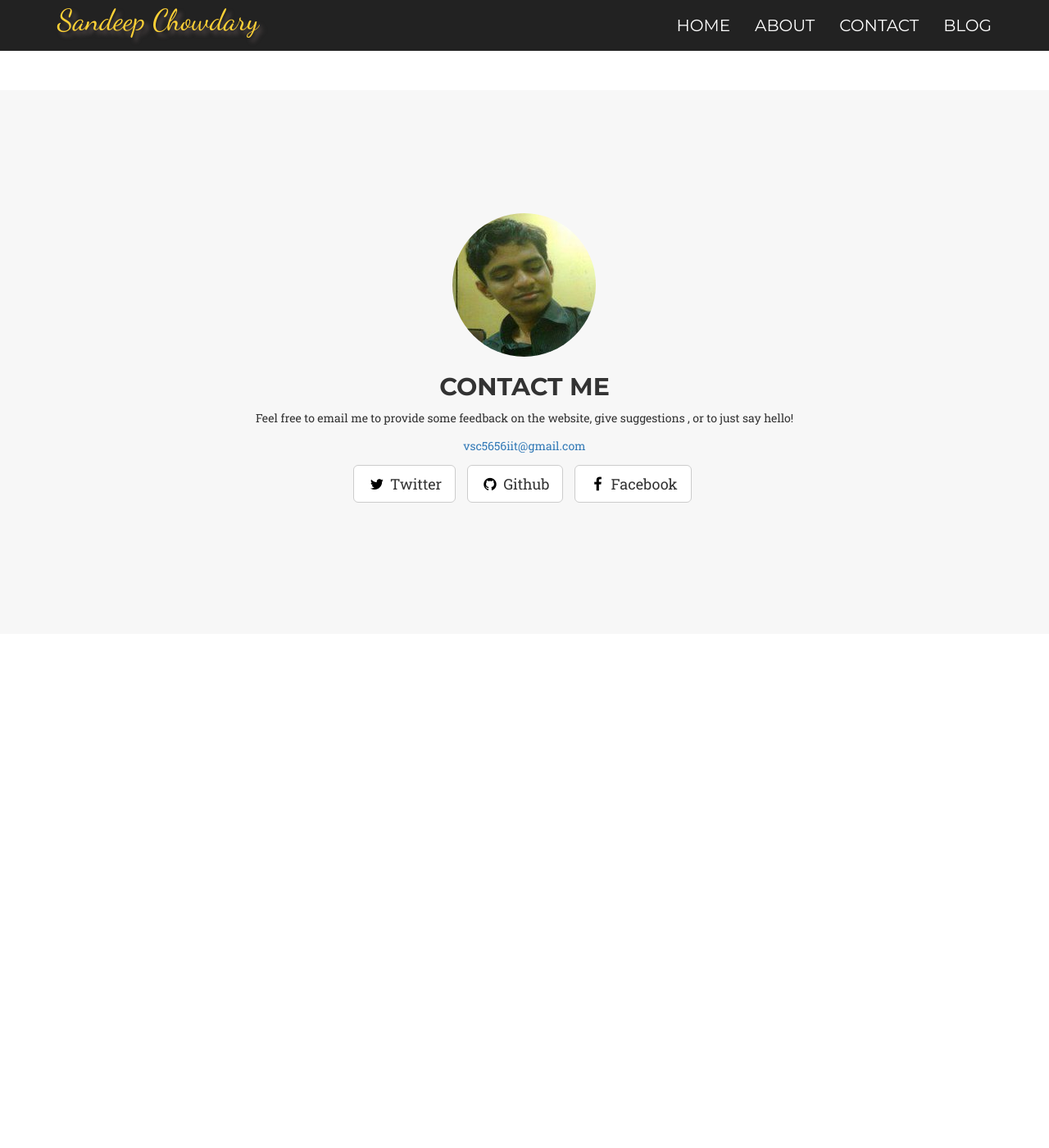
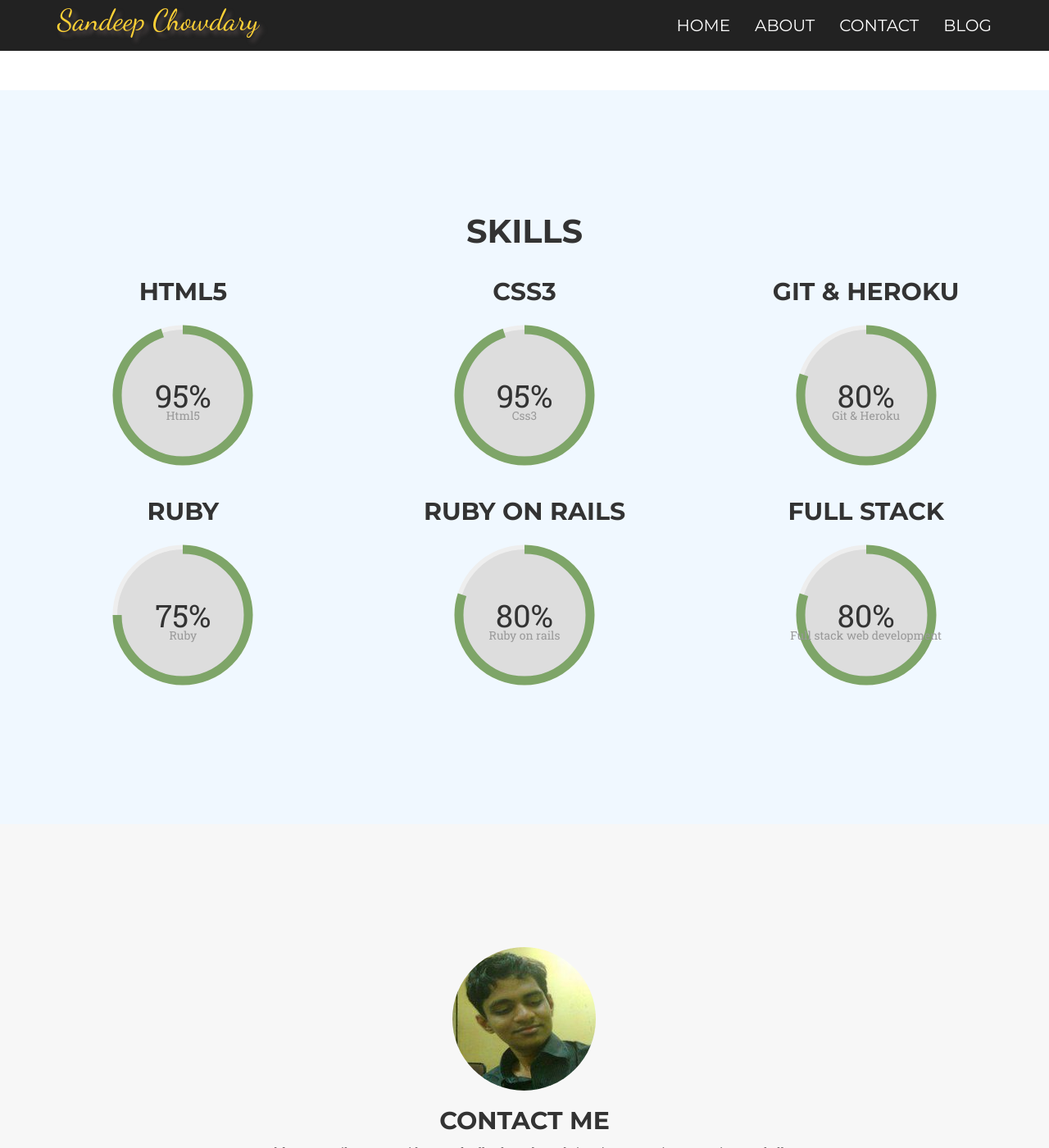
Before and after one commit to ViswanadhM/vsc5656iit.github.io, a Jekyll site: the page built from index.html, in a window 1280 px wide and 1400 px high, scrolled down 2471 px. Shown: the whole window at 82% size. Built offline with Jekyll 4.4.1, drawn with Linux system fonts in a browser that asks for light colours; nearby versions of some CDN libraries; some web fonts are replaced; before the commit the page ends 3244 px from its top, so only the background shows below that.

Commit message:
Skills section added to the site

```diff
--- a/_includes/head.html
+++ b/_includes/head.html
@@ -11,8 +11,10 @@
     <!-- Bootstrap Core CSS -->
     <link href="https://maxcdn.bootstrapcdn.com/bootstrap/3.3.1/css/bootstrap.min.css" rel='stylesheet' type='text/css'>
 
+
     <!-- Custom CSS -->
     <link href="/css/pwp.css" rel="stylesheet">
+    <link href="css/jquery.circliful.css" rel="stylesheet" type="text/css" />
     <link href='http://fonts.googleapis.com/css?family=Dancing+Script' rel='stylesheet' type='text/css'>
     <link href="http://fonts.googleapis.com/css?family=Montserrat:400,700" rel="stylesheet" type="text/css">
     <link href='http://fonts.googleapis.com/css?family=Droid+Serif:400,700,400italic,700italic' rel='stylesheet' type='text/css'>
--- /dev/null
+++ b/css/jquery.circliful.css
@@ -0,0 +1,28 @@
+.circliful {
+    position: relative;
+}
+
+.circle-text, .circle-info, .circle-text-half, .circle-info-half {
+    width: 100%;
+    position: absolute;
+    text-align: center;
+    display: inline-block;
+}
+
+.circle-info, .circle-info-half {
+	color: #999;
+}
+
+.circliful .fa {
+	margin: -10px 3px 0 3px;
+	position: relative;
+	bottom: 4px;
+}
+#myStathalf, #myStathalf2, #myStathalf3{
+	margin-left: auto;
+	margin-right: auto;
+}
+#myStat, #myStat2, #myStat3{
+	margin-left: auto;
+	margin-right: auto;
+}
--- a/css/pwp.css
+++ b/css/pwp.css
@@ -481,6 +481,13 @@ section h3.section-subheading {
         padding: 0 100px 20px 20px;
     }
 }
+
+/*styling for skills*/
+#skills{
+    background-color: #F0F8FF;
+}
+/*styling for contact*/
+
 #contact {
     background-color: #f7f7f7;
 }
--- a/index.html
+++ b/index.html
@@ -79,6 +79,41 @@ layout: default
     </div>
 </section>
 
+    <!-- SKills section -->
+<section id="skills" class="container-fluid text-center">
+    <h2 class="section-heading"> Skills </h2>
+    <div class ="row">
+        <div class ="col-md-12">
+            <div class ="col-md-4 col-xs-6">
+            <h2> HTML5</h2>
+            <div id="myStathalf" data-dimension="200" data-text="95%" data-info="Html5" data-width="10" data-fontsize="38" data-percent="95" data-fgcolor="#7ea568" data-bgcolor="#eee" data-fill="#ddd">  </div>
+            </div>
+            <div class ="col-md-4 col-xs-6">
+            <h2> CSS3</h2>
+            <div id="myStathalf2" data-dimension="200" data-text="95%" data-info="Css3" data-width="10" data-fontsize="38" data-percent="95" data-fgcolor="#7ea568" data-bgcolor="#eee" data-fill="#ddd">  </div>
+            </div>
+            <div class ="col-md-4 col-xs-6">
+            <h2> Git &#38 Heroku </h2>
+            <div id="myStathalf3" data-dimension="200" data-text="80%" data-info="Git &#38 Heroku" data-width="10" data-fontsize="38" data-percent="80" data-fgcolor="#7ea568" data-bgcolor="#eee" data-fill="#ddd">  </div>
+            </div>
+        </div>
+        <div class ="col-md-12">
+            <div class ="col-md-4 col-xs-6">
+            <h2> RUBY</h2>
+            <div id="myStat3" data-dimension="200" data-text="75%" data-info="Ruby" data-width="10" data-fontsize="38" data-percent="75" data-fgcolor="#7ea568" data-bgcolor="#eee" data-fill="#ddd">  </div>
+            </div>
+            <div class ="col-md-4 col-xs-6">
+            <h2> RUBY ON RAILS</h2>
+            <div id="myStat" data-dimension="200" data-text="80%" data-info="Ruby on rails" data-width="10" data-fontsize="38" data-percent="80" data-fgcolor="#7ea568" data-bgcolor="#eee" data-fill="#ddd">  </div>
+            </div>
+            <div class ="col-md-4 col-xs-6">
+            <h2> Full Stack</h2>
+            <div id="myStat2" data-dimension="200" data-text="80%" data-info="Full stack web development" data-width="10" data-fontsize="38" data-percent="80" data-fgcolor="#7ea568" data-bgcolor="#eee" data-fill="#ddd">  </div>
+            </div>
+        </div>
+    </div>
+</section>
+
     <!-- Contact Section -->
     <section id="contact" class="container-fluid text-center">
         <div class="row">
@@ -114,3 +149,7 @@ layout: default
 
     <!-- Custom Theme JavaScript -->
      <script src="/js/pwp.js"></script>
+
+     <!-- Jquery circle effects -->
+     <!-- <script src="http://code.jquery.com/jquery-1.10.2.min.js"></script> -->
+<script src="js/jquery.circliful.min.js"></script>
--- a/js/pwp.js
+++ b/js/pwp.js
@@ -3,6 +3,19 @@
  * Code licensed under the Apache License v2.0.
  * For details, see http://www.apache.org/licenses/LICENSE-2.0.
  */
+
+ // jquery for circle effects
+
+
+
+$( document ).ready(function() {
+        $('#myStathalf').circliful();
+        $('#myStat').circliful();
+        $('#myStathalf2').circliful();
+        $('#myStat2').circliful();
+    $('#myStat3').circliful();
+    $('#myStat4').circliful();
+    $('#myStathalf3').circliful();
 
 // jQuery to collapse the navbar on scroll
 $(window).scroll(function() {
@@ -20,6 +33,8 @@ $(function() {
         $('html, body').stop().animate({
             scrollTop: $($anchor.attr('href')).offset().top
         }, 1500, 'easeInOutExpo');
+        // $('.navbar-collapse').toggle();
         event.preventDefault();
     });
 });
+});
```
Also changed, not shown: js/jquery.circliful.js (added), js/jquery.circliful.min.js (added). Lines whose indentation alone changed are shown as unchanged.
